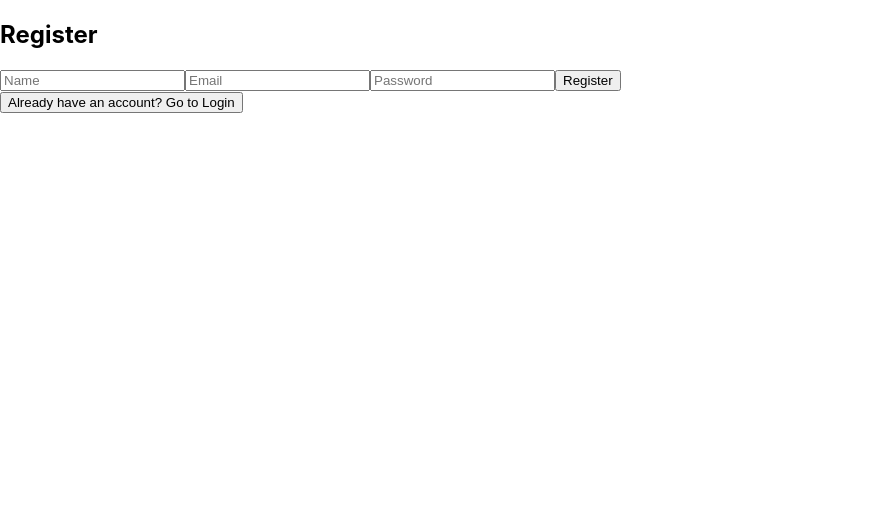
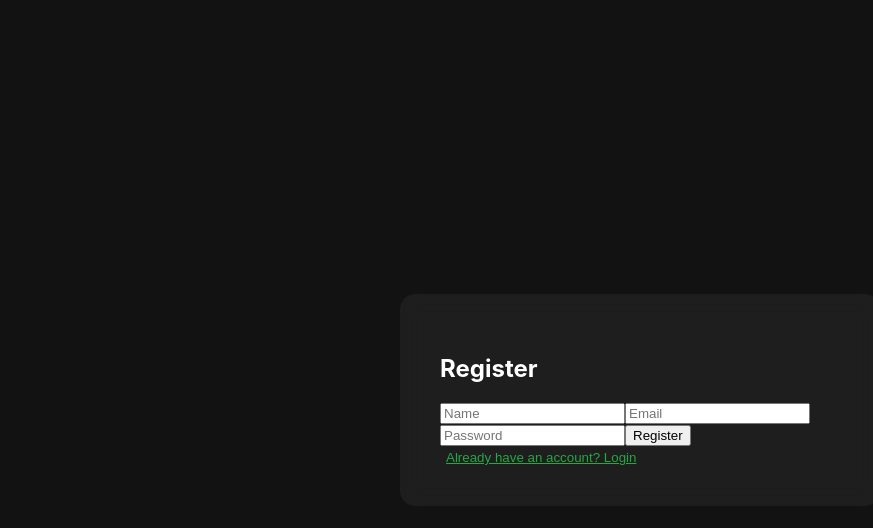
Before and after one commit to anthonyVo2003/ISTA330_final_project, a React (Create React App) app in the folder my-app-frontend/: page / in a window 1280 px wide. Shown: the top 528 px of the page, without its empty margins (0-873 px from the left). Built offline with nearby package versions, Linux system fonts and the light colour scheme.

Commit message:
polished login/registration styling

```diff
--- a/my-app-frontend/src/App.js
+++ b/my-app-frontend/src/App.js
@@ -4,7 +4,7 @@ import Login from './components/Login';
 import Home from './components/Home';
 
 const App = () => {
-  const [page, setPage] = useState('register'); // Default to 'register'
+  const [page, setPage] = useState('register');
   const [isLoggedIn, setIsLoggedIn] = useState(false);
 
   return (
@@ -12,17 +12,15 @@ const App = () => {
       {isLoggedIn ? (
         <Home />
       ) : page === 'register' ? (
-        <>
-          <Register onSwitch={() => setPage('login')} />
-          {/* Button to switch to Login page directly */}
-          <button onClick={() => setPage('login')}>Already have an account? Go to Login</button>
-        </>
+        <Register
+          onSwitch={() => setPage('login')}
+          onLoginSuccess={() => setIsLoggedIn(true)}
+        />
       ) : (
-        <>
-          <Login onLogin={() => setIsLoggedIn(true)} onSwitch={() => setPage('register')} />
-          {/* Button to switch to Register page directly */}
-          <button onClick={() => setPage('register')}>Don't have an account? Go to Register</button>
-        </>
+        <Login
+          onSwitch={() => setPage('register')}
+          onLogin={() => setIsLoggedIn(true)}
+        />
       )}
     </div>
   );
--- a/my-app-frontend/src/components/Login.js
+++ b/my-app-frontend/src/components/Login.js
@@ -1,22 +1,17 @@
 import React, { useState } from 'react';
-// A promise-based HTTP client that allows you to make requests to the backend server
 import axios from 'axios';
+import { motion } from 'framer-motion';
 
-const Login = ({onLogin}) => {
+const Login = ({ onLogin, onSwitch }) => {
   const [email, setEmail] = useState('');
   const [password, setPassword] = useState('');
 
   const handleSubmit = async (e) => {
-    // prevents the default form submission behavior, which would cause the page to reload.
     e.preventDefault();
-
     try {
-      // It sends a POST request to the backend API (http://localhost:5000/api/auth/login) with the email and password values
       const response = await axios.post('http://localhost:5000/api/auth/login', {
         email, password
       });
-
-      // Save token in localStorage, allowing it to be used in future API requests
       localStorage.setItem('token', response.data.token);
       onLogin();
     } catch (error) {
@@ -25,13 +20,32 @@ const Login = ({onLogin}) => {
   };
 
   return (
-    <div>
-      <h2>Login</h2>
-      <form onSubmit={handleSubmit}>
-        <input type="email" placeholder="Email" onChange={(e) => setEmail(e.target.value)} required />
-        <input type="password" placeholder="Password" onChange={(e) => setPassword(e.target.value)} required />
-        <button type="submit">Login</button>
-      </form>
+    <div style={{ backgroundColor: '#121212', minHeight: '100vh', display: 'flex', alignItems: 'center', justifyContent: 'center' }}>
+      <motion.div
+        initial={{ opacity: 0, y: -50 }}
+        animate={{ opacity: 1, y: 0 }}
+        transition={{ duration: 0.8 }}
+        className="glass-form"
+        style={{ padding: '40px', borderRadius: '15px', backdropFilter: 'blur(10px)', background: 'rgba(255, 255, 255, 0.05)', color: '#fff', maxWidth: '400px', width: '100%' }}
+      >
+        <h2 className="mb-4 text-center">Login</h2>
+        <form onSubmit={handleSubmit}>
+          <input type="email" placeholder="Email" onChange={(e) => setEmail(e.target.value)} required className="form-input" />
+          <input type="password" placeholder="Password" onChange={(e) => setPassword(e.target.value)} required className="form-input" />
+          <button type="submit" className="btn btn-success w-100 mt-3">Login</button>
+        </form>
+
+        {/* Switch Button */}
+        <div className="text-center mt-3">
+          <button
+            type="button"
+            onClick={onSwitch}
+            style={{ background: 'none', border: 'none', color: '#28a745', textDecoration: 'underline', cursor: 'pointer' }}
+          >
+            Don't have an account? Register
+          </button>
+        </div>
+      </motion.div>
     </div>
   );
 };
--- a/my-app-frontend/src/components/Register.js
+++ b/my-app-frontend/src/components/Register.js
@@ -1,19 +1,19 @@
 import React, { useState } from 'react';
 import axios from 'axios';
+import { motion } from 'framer-motion';
 
-const Register = () => {
+const Register = ({ onSwitch }) => {
   const [name, setName] = useState('');
   const [email, setEmail] = useState('');
   const [password, setPassword] = useState('');
 
   const handleSubmit = async (e) => {
     e.preventDefault();
-
     try {
       const response = await axios.post('http://localhost:5000/api/auth/register', {
         name, email, password
       });
-      localStorage.setItem('token', response.data.token); // Save token in localStorage
+      localStorage.setItem('token', response.data.token);
       alert('Registration successful!');
     } catch (error) {
       alert('Registration failed: ' + error.response.data.message);
@@ -21,14 +21,33 @@ const Register = () => {
   };
 
   return (
-    <div>
-      <h2>Register</h2>
-      <form onSubmit={handleSubmit}>
-        <input type="text" placeholder="Name" onChange={(e) => setName(e.target.value)} required />
-        <input type="email" placeholder="Email" onChange={(e) => setEmail(e.target.value)} required />
-        <input type="password" placeholder="Password" onChange={(e) => setPassword(e.target.value)} required />
-        <button type="submit">Register</button>
-      </form>
+    <div style={{ backgroundColor: '#121212', minHeight: '100vh', display: 'flex', alignItems: 'center', justifyContent: 'center' }}>
+      <motion.div
+        initial={{ opacity: 0, y: -50 }}
+        animate={{ opacity: 1, y: 0 }}
+        transition={{ duration: 0.8 }}
+        className="glass-form"
+        style={{ padding: '40px', borderRadius: '15px', backdropFilter: 'blur(10px)', background: 'rgba(255, 255, 255, 0.05)', color: '#fff', maxWidth: '400px', width: '100%' }}
+      >
+        <h2 className="mb-4 text-center">Register</h2>
+        <form onSubmit={handleSubmit}>
+          <input type="text" placeholder="Name" onChange={(e) => setName(e.target.value)} required className="form-input" />
+          <input type="email" placeholder="Email" onChange={(e) => setEmail(e.target.value)} required className="form-input" />
+          <input type="password" placeholder="Password" onChange={(e) => setPassword(e.target.value)} required className="form-input" />
+          <button type="submit" className="btn btn-success w-100 mt-3">Register</button>
+        </form>
+
+        {/* Switch Button */}
+        <div className="text-center mt-3">
+          <button
+            type="button"
+            onClick={onSwitch}
+            style={{ background: 'none', border: 'none', color: '#28a745', textDecoration: 'underline', cursor: 'pointer' }}
+          >
+            Already have an account? Login
+          </button>
+        </div>
+      </motion.div>
     </div>
   );
 };
```
Also changed, not shown: my-app-frontend/src/App.css (+22 -0 lines).
